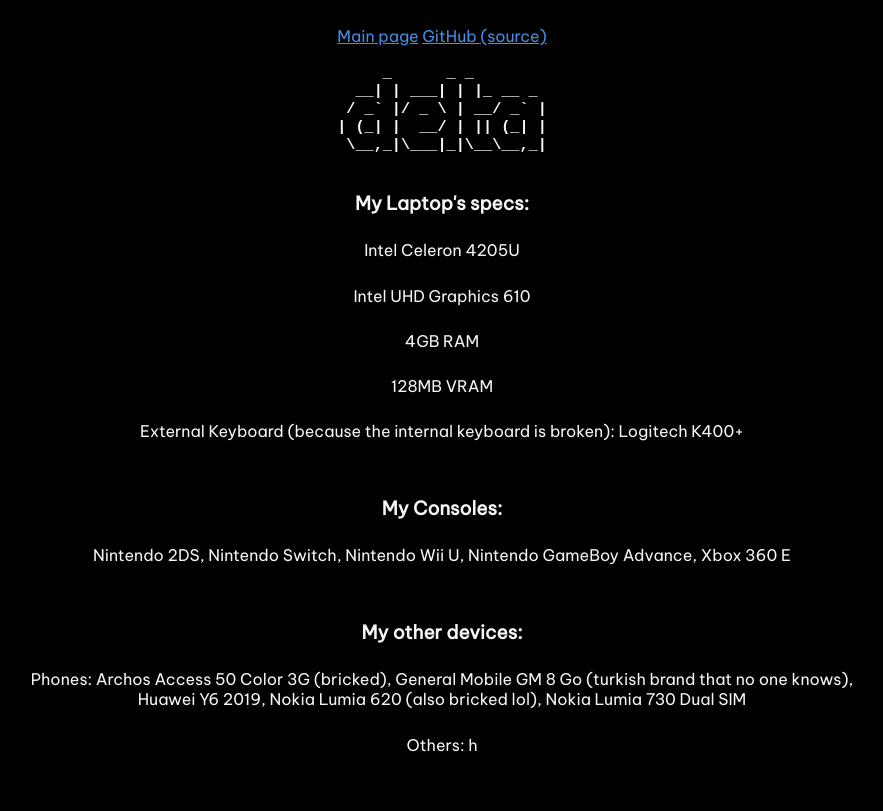
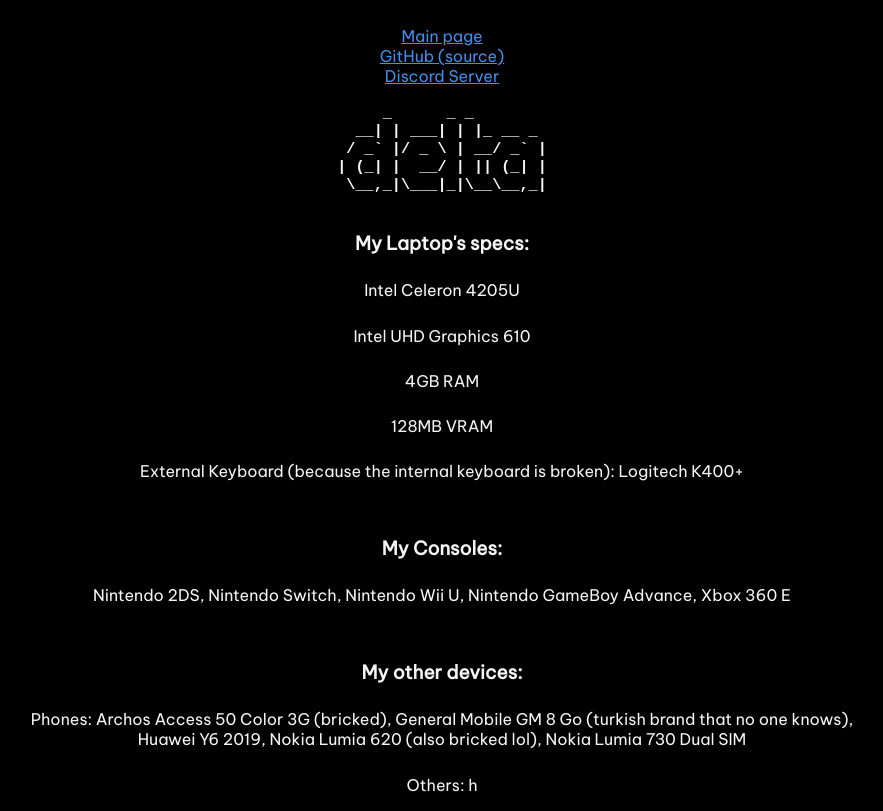
Before and after one commit to deltaALT/deltaALT.github.io, a plain HTML site: page devices.html in a window 1280 px wide. Shown: the whole page, without its empty margins (198-1081 px from the left). Drawn offline with Linux system fonts and the light colour scheme.

Commit message:
Update devices.html

```diff
--- a/devices.html
+++ b/devices.html
@@ -9,7 +9,10 @@
   </head>
   <body>
     <a href="index.html">Main page</a>
+    <br>
     <a href="https://github.com/deltaALT/deltaALT.github.io">GitHub (source)</a>
+    <br>
+    <a href="https://discord.gg/qEuB2fBXrt">Discord Server</a>
       <h3><pre>
      _      _ _
   __| | ___| | |_ __ _
```
